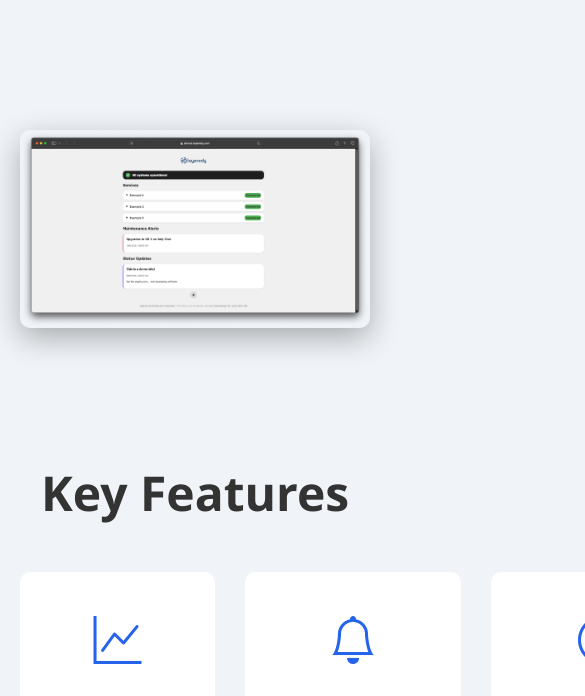
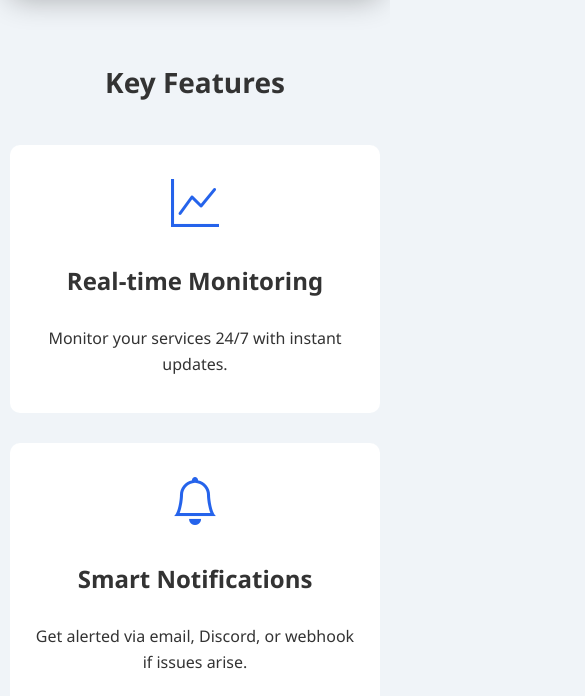
Before and after one commit to layeredy/uptimematrix-website, a plain HTML site: page index.html in a window 390 px wide. Shown: the part 729-1425 px from the top of the page, 585 px wide, since content can reach past the window. Drawn offline with nearby package versions, Linux system fonts and the light colour scheme.

Commit message:
Make site responsive

```diff
--- a/pricing/styles.css
+++ b/pricing/styles.css
@@ -5,6 +5,7 @@
   --accent-color: #2563eb;
   --secondary-color: #3b82f6;
 }
+
 body {
   font-family: 'Segoe UI', Tahoma, Geneva, Verdana, sans-serif;
   background-color: var(--bg-color);
@@ -13,12 +14,20 @@ body {
   padding: 0;
   line-height: 1.6;
   transition: background-color 0.3s ease, color 0.3s ease;
+  min-height: 100vh;
+  display: flex;
+  flex-direction: column;
 }
+
 .container {
   max-width: 1200px;
   margin: 0 auto;
   padding: 20px;
+  flex: 1;
+  display: flex;
+  flex-direction: column;
 }
+
 header {
   display: flex;
   flex-direction: column;
@@ -44,22 +53,31 @@ header {
   cursor: pointer;
   transition: background-color 0.3s ease, color 0.3s ease;
 }
+
 .nav-buttons button:hover {
   background-color: var(--secondary-color);
 }
+
+main {
+  flex: 1;
+}
+
 .hero {
   text-align: center;
   padding: 80px 0;
 }
+
 h1, h2 {
   font-size: 48px;
   margin-bottom: 20px;
 }
+
 .subtitle {
   font-size: 24px;
   color: var(--secondary-color);
   margin-bottom: 40px;
 }
+
 .cta-button {
   background-color: var(--accent-color);
   color: var(--text-color);
@@ -70,64 +88,87 @@ h1, h2 {
   cursor: pointer;
   transition: background-color 0.3s ease, color 0.3s ease;
 }
+
 .cta-button:hover {
   background-color: var(--secondary-color);
 }
+
 .demo-container {
   margin-top: 40px;
 }
+
 .demo-container img {
   max-width: 100%;
   border-radius: 10px;
   box-shadow: 0 10px 30px rgba(0, 0, 0, 0.3);
+  width: 100%;
+  height: auto;
+  object-fit: contain;
+  max-height: 600px;
 }
+
 .features, .pricing {
   padding: 80px 0;
   text-align: center;
 }
+
 .features-grid, .pricing-grid {
   display: grid;
   grid-template-columns: repeat(3, 1fr);
   gap: 30px;
   margin-top: 40px;
+  justify-content: center;
 }
+
 .feature-card, .pricing-plan {
   background-color: var(--card-bg);
   border-radius: 10px;
   padding: 30px;
   transition: transform 0.3s ease, background-color 0.3s ease;
+  display: flex;
+  flex-direction: column;
+  justify-content: space-between;
 }
+
 .feature-card:hover, .pricing-plan:hover {
   transform: translateY(-5px);
 }
+
 .feature-icon {
   font-size: 48px;
   color: var(--accent-color);
   margin-bottom: 20px;
 }
+
 .feature-title {
   font-size: 24px;
   font-weight: bold;
   margin-bottom: 10px;
 }
+
 .plan-name {
   font-size: 24px;
   font-weight: bold;
   margin-bottom: 10px;
 }
+
 .plan-price {
   font-size: 36px;
   color: var(--accent-color);
   margin-bottom: 20px;
 }
+
 .plan-features {
   list-style-type: none;
   padding: 0;
   margin-bottom: 30px;
+  flex: 1;
 }
+
 .plan-features li {
   margin-bottom: 10px;
 }
+
 footer {
   display: flex;
   justify-content: space-between;
@@ -136,48 +177,52 @@ footer {
   border-top: 1px solid var(--card-bg);
   margin-top: 40px;
 }
+
 .footer-icons {
   display: flex;
   gap: 20px;
 }
+
 .footer-icon {
   font-size: 24px;
   color: var(--text-color);
   cursor: pointer;
   transition: color 0.3s ease;
 }
+
 .footer-icon:hover {
   color: var(--accent-color);
 }
+
 .copyright {
   display: flex;
   align-items: center;
   gap: 10px;
 }
+
 .copyright img {
   height: 1em;
   vertical-align: middle;
 }
+
 body.dark-mode {
   --bg-color: #080a0c;
   --card-bg: #0f1214;
   --text-color: #e0e0e0;
 }
+
 .text-switcher-container {
   display: inline-flex;
   align-items: baseline;
   white-space: pre;
 }
+
 .text-switcher {
   display: inline-block;
   min-width: 20px;
   text-align: left;
 }
-@media (max-width: 768px) {
-  .text-switcher-container {
-      display: none;
-  }
-}
+
 .announcement-bar {
   background-color: var(--accent-color);
   color: #ffffff;
@@ -185,48 +230,88 @@ body.dark-mode {
   padding: 10px 0;
   font-weight: bold;
 }
+
 .announcement-bar a {
   color: #ffffff;
   text-decoration: underline;
 }
+
 .plan-features a {
   color: inherit;
   text-decoration: none;
   transition: color 0.3s ease, text-decoration 0.3s ease;
 }
+
 .plan-features a:hover {
   text-decoration: underline;
 }
+
 body:not(.dark-mode) .plan-features a:hover {
   color: #1a1a1a;
 }
+
 body.dark-mode .plan-features a:hover {
   color: #f0f0f0;
 }
 
-.pricing h1 {
-    text-align: center;
-    margin-bottom: 40px;
+@media (max-width: 1200px) {
+  .container {
+    padding: 20px;
+  }
 }
 
-.pricing-plan .cta-button {
-    display: inline-block;
-    margin-top: 20px;
-    text-decoration: none;
-}
-
-.pricing-plan {
-    display: flex;
-    flex-direction: column;
-    justify-content: space-between;
-}
-
-.plan-features {
-    flex-grow: 1;
+@media (max-width: 992px) {
+  .features-grid, .pricing-grid {
+    grid-template-columns: repeat(2, 1fr);
+  }
 }
 
 @media (max-width: 768px) {
-    .pricing-grid {
-        grid-template-columns: 1fr;
-    }
+  h1, h2 {
+    font-size: 36px;
+  }
+
+  .subtitle {
+    display: none;
+  }
+
+  .features-grid, .pricing-grid {
+    grid-template-columns: 1fr;
+  }
+
+  .demo-container {
+    margin-top: 20px;
+  }
 }
+
+@media (max-width: 576px) {
+  .container {
+    padding: 10px;
+  }
+
+  h1, h2 {
+    font-size: 28px;
+  }
+
+  .hero {
+    padding: 40px 0;
+  }
+
+  .features, .pricing {
+    padding: 40px 0;
+  }
+
+  .feature-card, .pricing-plan {
+    padding: 20px;
+  }
+
+  .plan-price {
+    font-size: 28px;
+  }
+
+  footer {
+    flex-direction: column;
+    gap: 20px;
+    text-align: center;
+  }
+}
--- a/styles.css
+++ b/styles.css
@@ -5,20 +5,29 @@
   --accent-color: #2563eb;
   --secondary-color: #3b82f6;
 }
+
 body {
-  font-family: 'Segoe UI', Tahoma, Geneva, Verdana, sans-serif; /* <-- line is AI Code */
+  font-family: 'Segoe UI', Tahoma, Geneva, Verdana, sans-serif;
   background-color: var(--bg-color);
   color: var(--text-color);
   margin: 0;
   padding: 0;
   line-height: 1.6;
   transition: background-color 0.3s ease, color 0.3s ease;
+  min-height: 100vh;
+  display: flex;
+  flex-direction: column;
 }
+
 .container {
   max-width: 1200px;
   margin: 0 auto;
   padding: 20px;
+  flex: 1;
+  display: flex;
+  flex-direction: column;
 }
+
 header {
   display: flex;
   flex-direction: column;
@@ -44,22 +53,31 @@ header {
   cursor: pointer;
   transition: background-color 0.3s ease, color 0.3s ease;
 }
+
 .nav-buttons button:hover {
   background-color: var(--secondary-color);
 }
+
+main {
+  flex: 1;
+}
+
 .hero {
   text-align: center;
   padding: 80px 0;
 }
+
 h1, h2 {
   font-size: 48px;
   margin-bottom: 20px;
 }
+
 .subtitle {
   font-size: 24px;
   color: var(--secondary-color);
   margin-bottom: 40px;
 }
+
 .cta-button {
   background-color: var(--accent-color);
   color: var(--text-color);
@@ -70,64 +88,87 @@ h1, h2 {
   cursor: pointer;
   transition: background-color 0.3s ease, color 0.3s ease;
 }
+
 .cta-button:hover {
   background-color: var(--secondary-color);
 }
+
 .demo-container {
   margin-top: 40px;
 }
+
 .demo-container img {
   max-width: 100%;
   border-radius: 10px;
   box-shadow: 0 10px 30px rgba(0, 0, 0, 0.3);
+  width: 100%;
+  height: auto;
+  object-fit: contain;
+  max-height: 600px;
 }
+
 .features, .pricing {
   padding: 80px 0;
   text-align: center;
 }
+
 .features-grid, .pricing-grid {
   display: grid;
   grid-template-columns: repeat(3, 1fr);
   gap: 30px;
   margin-top: 40px;
+  justify-content: center;
 }
+
 .feature-card, .pricing-plan {
   background-color: var(--card-bg);
   border-radius: 10px;
   padding: 30px;
   transition: transform 0.3s ease, background-color 0.3s ease;
+  display: flex;
+  flex-direction: column;
+  justify-content: space-between;
 }
+
 .feature-card:hover, .pricing-plan:hover {
   transform: translateY(-5px);
 }
+
 .feature-icon {
   font-size: 48px;
   color: var(--accent-color);
   margin-bottom: 20px;
 }
+
 .feature-title {
   font-size: 24px;
   font-weight: bold;
   margin-bottom: 10px;
 }
+
 .plan-name {
   font-size: 24px;
   font-weight: bold;
   margin-bottom: 10px;
 }
+
 .plan-price {
   font-size: 36px;
   color: var(--accent-color);
   margin-bottom: 20px;
 }
+
 .plan-features {
   list-style-type: none;
   padding: 0;
   margin-bottom: 30px;
+  flex: 1;
 }
+
 .plan-features li {
   margin-bottom: 10px;
 }
+
 footer {
   display: flex;
   justify-content: space-between;
@@ -136,48 +177,52 @@ footer {
   border-top: 1px solid var(--card-bg);
   margin-top: 40px;
 }
+
 .footer-icons {
   display: flex;
   gap: 20px;
 }
+
 .footer-icon {
   font-size: 24px;
   color: var(--text-color);
   cursor: pointer;
   transition: color 0.3s ease;
 }
+
 .footer-icon:hover {
   color: var(--accent-color);
 }
+
 .copyright {
   display: flex;
   align-items: center;
   gap: 10px;
 }
+
 .copyright img {
   height: 1em;
   vertical-align: middle;
 }
+
 body.dark-mode {
   --bg-color: #080a0c;
   --card-bg: #0f1214;
   --text-color: #e0e0e0;
 }
+
 .text-switcher-container {
   display: inline-flex;
   align-items: baseline;
   white-space: pre;
 }
+
 .text-switcher {
   display: inline-block;
   min-width: 20px;
   text-align: left;
 }
-@media (max-width: 768px) {
-  .text-switcher-container {
-      display: none;
-  }
-}
+
 .announcement-bar {
   background-color: var(--accent-color);
   color: #ffffff;
@@ -185,21 +230,88 @@ body.dark-mode {
   padding: 10px 0;
   font-weight: bold;
 }
+
 .announcement-bar a {
   color: #ffffff;
   text-decoration: underline;
 }
+
 .plan-features a {
   color: inherit;
   text-decoration: none;
   transition: color 0.3s ease, text-decoration 0.3s ease;
 }
+
 .plan-features a:hover {
   text-decoration: underline;
 }
+
 body:not(.dark-mode) .plan-features a:hover {
   color: #1a1a1a;
 }
+
 body.dark-mode .plan-features a:hover {
   color: #f0f0f0;
 }
+
+@media (max-width: 1200px) {
+  .container {
+    padding: 20px;
+  }
+}
+
+@media (max-width: 992px) {
+  .features-grid, .pricing-grid {
+    grid-template-columns: repeat(2, 1fr);
+  }
+}
+
+@media (max-width: 768px) {
+  h1, h2 {
+    font-size: 36px;
+  }
+
+  .subtitle {
+    display: none;
+  }
+
+  .features-grid, .pricing-grid {
+    grid-template-columns: 1fr;
+  }
+
+  .demo-container {
+    margin-top: 20px;
+  }
+}
+
+@media (max-width: 576px) {
+  .container {
+    padding: 10px;
+  }
+
+  h1, h2 {
+    font-size: 28px;
+  }
+
+  .hero {
+    padding: 40px 0;
+  }
+
+  .features, .pricing {
+    padding: 40px 0;
+  }
+
+  .feature-card, .pricing-plan {
+    padding: 20px;
+  }
+
+  .plan-price {
+    font-size: 28px;
+  }
+
+  footer {
+    flex-direction: column;
+    gap: 20px;
+    text-align: center;
+  }
+}
```
